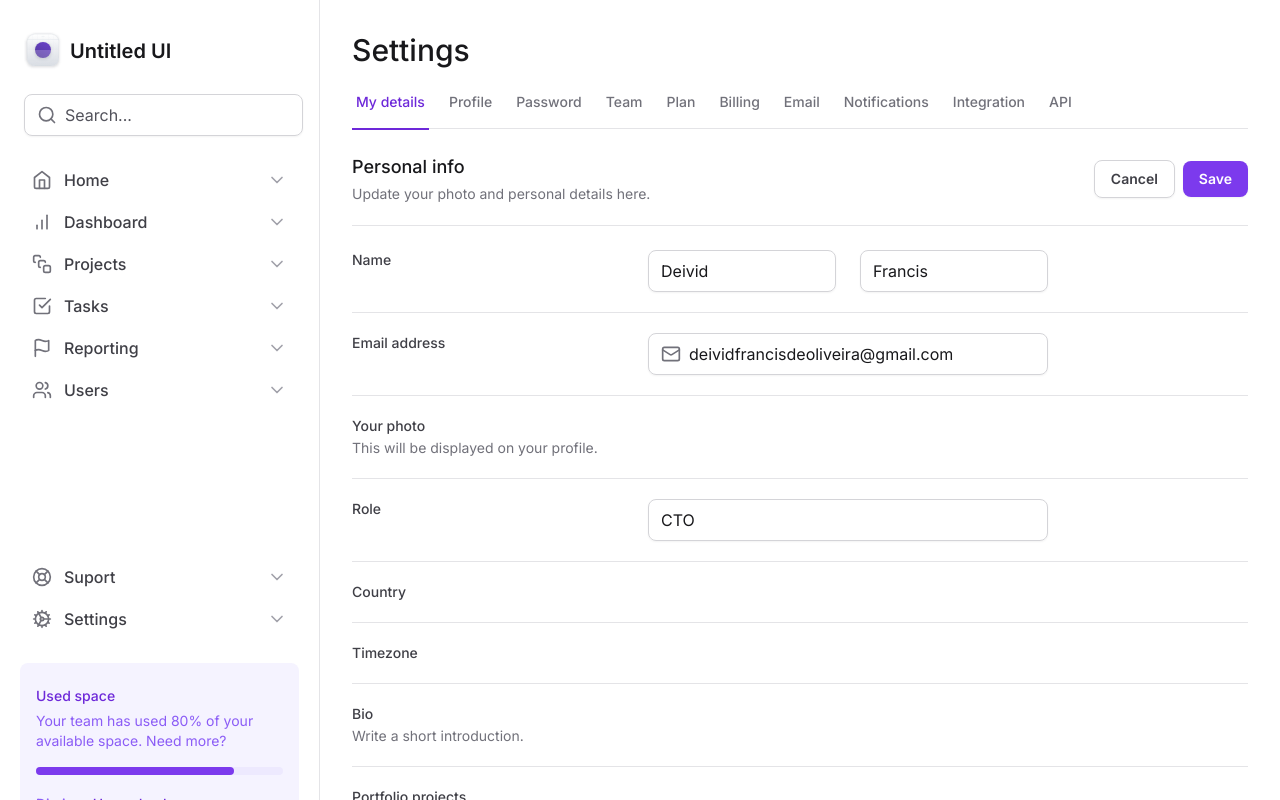
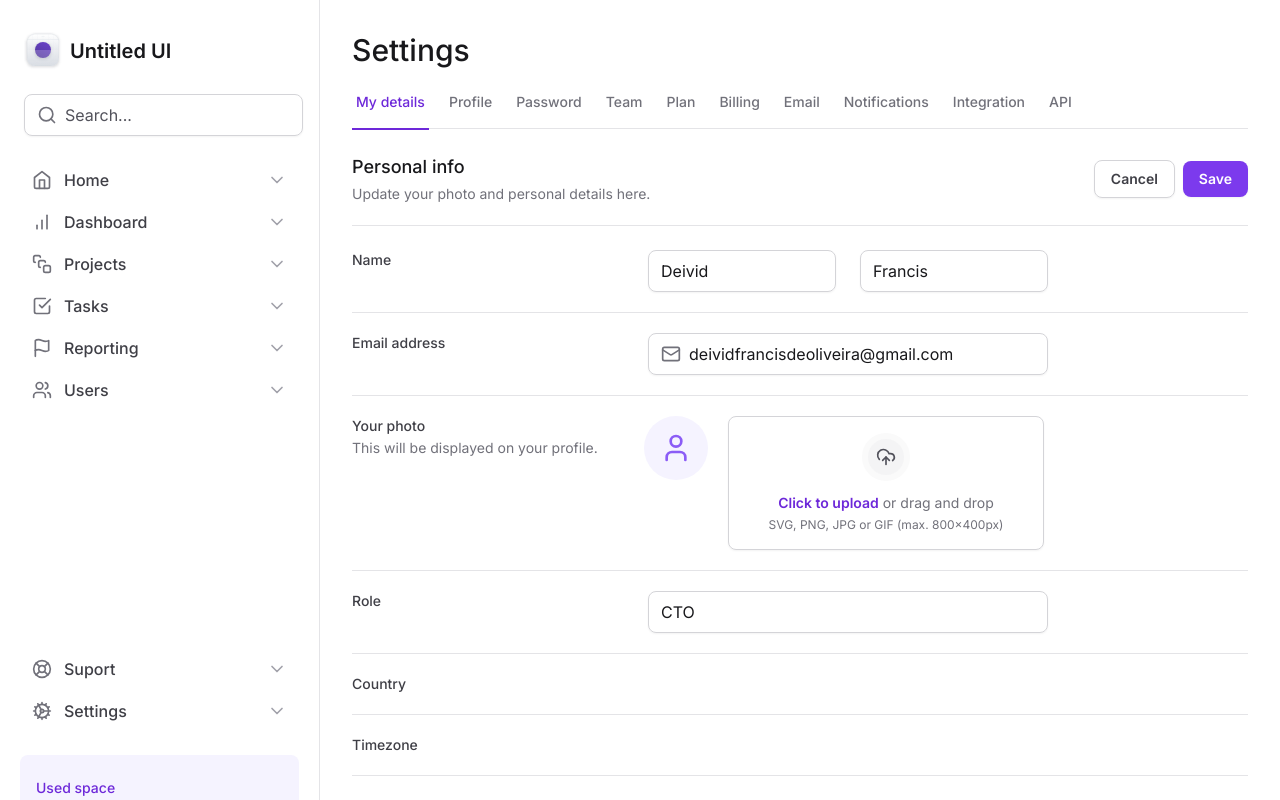
Before and after one commit to DeividFrancis/masterizando-tailwind, a Next.js app: page / in a window 1280 px wide. Shown: the top 800 px of the page. Built offline with nearby package versions, Linux system fonts and the light colour scheme.

Commit message:
feat(formularios): Upload do Avatar

```diff
--- a/src/app/page.tsx
+++ b/src/app/page.tsx
@@ -1,6 +1,6 @@
 import { SettingsTabs } from '~/components/SettingsTabs'
 import * as Input from '~/components/Input'
-import { Mail } from 'lucide-react'
+import { Mail, UploadCloud, User } from 'lucide-react'
 export default function Home() {
   return (
     <>
@@ -80,7 +80,33 @@
                 This will be displayed on your profile.
               </span>
             </label>
-            <div></div>
+            <div className="flex items-start gap-5">
+              <div className="flex h-16 w-16 items-center justify-center rounded-full bg-violet-50">
+                <User className="h-8 w-8 text-violet-500" />
+              </div>
+
+              <label
+                htmlFor="photo"
+                className="hover:bg-violet-25 group flex flex-1 cursor-pointer flex-col items-center gap-3 rounded-lg border border-zinc-300 px-6 py-4 text-center text-zinc-500 shadow-sm hover:border-violet-200 hover:text-violet-500"
+              >
+                <div className="border-6 rounded-full border-zinc-50 bg-zinc-100 p-2 group-hover:border-violet-50 group-hover:bg-violet-100">
+                  <UploadCloud className="h-5 w-5 text-zinc-600 group-hover:text-violet-600" />
+                </div>
+
+                <div className="flex flex-col items-center gap-1 ">
+                  <span className="text-sm">
+                    <span className="font-semibold text-violet-700">
+                      Click to upload
+                    </span>{' '}
+                    or drag and drop
+                  </span>
+                  <span className="text-xs">
+                    SVG, PNG, JPG or GIF (max. 800x400px)
+                  </span>
+                </div>
+              </label>
+              <input id="photo" name="photo" type="file" className="sr-only" />
+            </div>
           </div>
 
           <div className="grid-cols-form grid gap-3  pt-5">
--- a/tailwind.config.ts
+++ b/tailwind.config.ts
@@ -12,6 +12,14 @@
         app: 'minmax(18rem, 20rem) 1fr',
         form: 'minmax(7.5rem, 17.5rem) minmax(25rem, 1fr) minmax(0, 15rem)',
       },
+      borderWidth: {
+        6: '6px',
+      },
+      colors: {
+        violet: {
+          25: '#fcfaff',
+        },
+      },
     },
   },
   plugins: [],
```
Also changed, not shown: .eslintrc.json.
